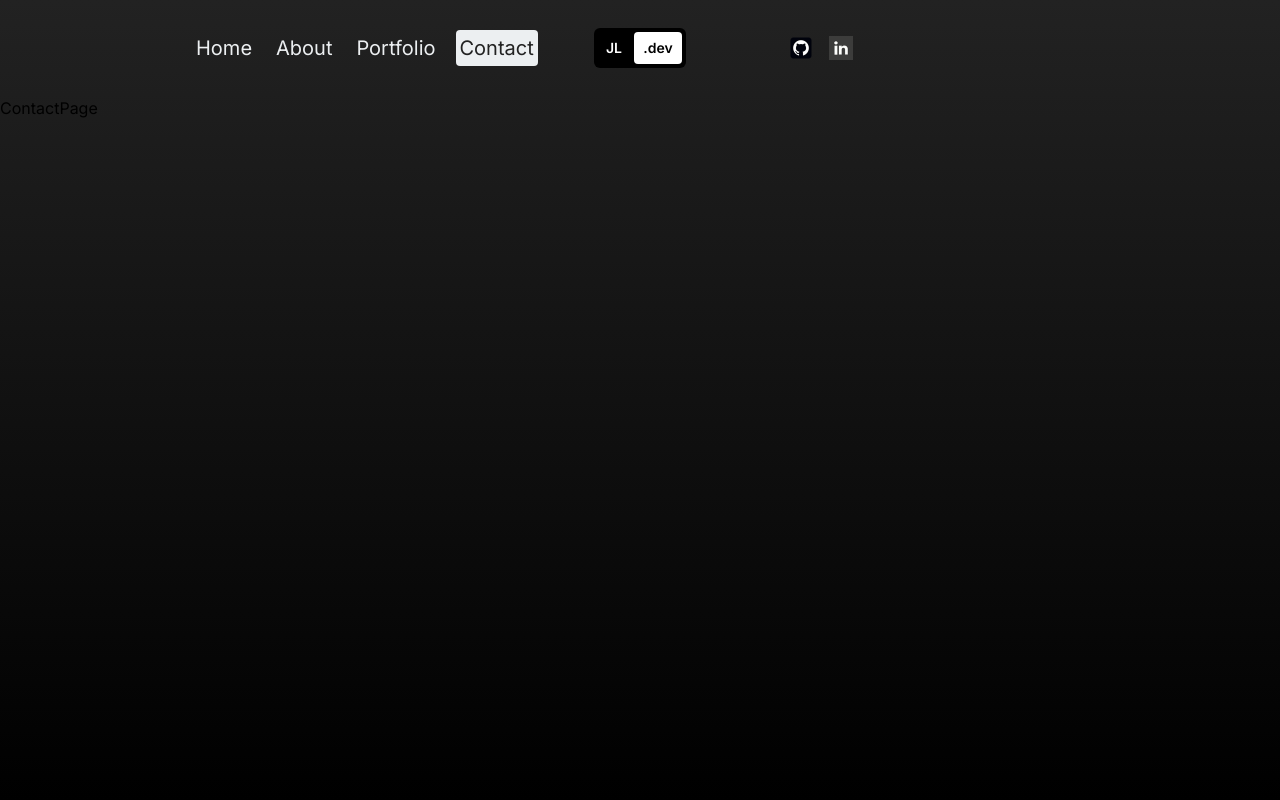
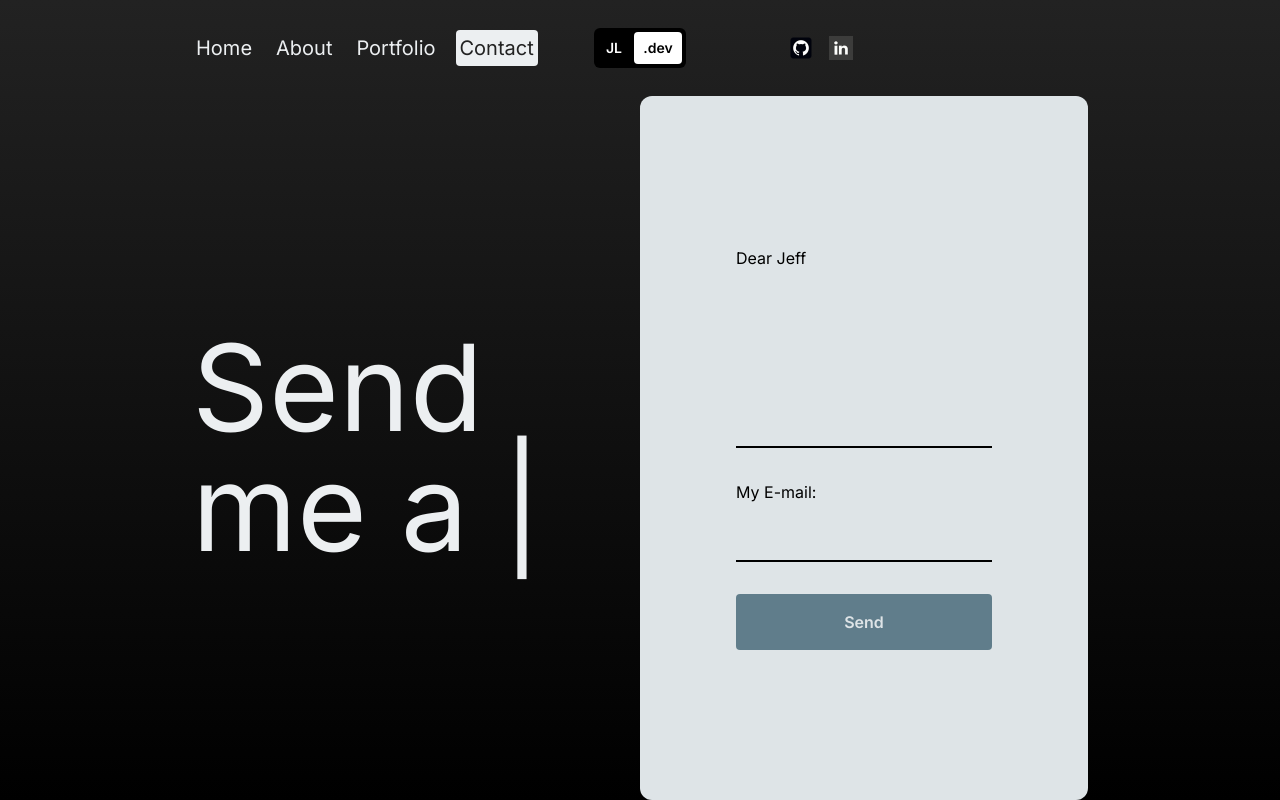
Before and after one commit to Audiph/jl, a Next.js app: page /contact in a window 1280 px wide. Built offline with nearby package versions, Linux system fonts and the light colour scheme.

Commit message:
complete contact section

```diff
--- a/src/app/contact/page.jsx
+++ b/src/app/contact/page.jsx
@@ -1,7 +1,39 @@
 'use client';
+import emailjs from '@emailjs/browser';
 import { motion } from 'framer-motion';
+import { useRef, useState } from 'react';
+import { TypeAnimation } from 'react-type-animation';
 
 const ContactPage = () => {
+  const [success, setSuccess] = useState(false);
+  const [error, setError] = useState(false);
+  const form = useRef();
+
+  const sendEmail = (e) => {
+    e.preventDefault();
+    setSuccess(false);
+    setError(false);
+
+    emailjs
+      .sendForm(
+        process.env.NEXT_PUBLIC_SERVICE_ID,
+        process.env.NEXT_PUBLIC_TEMPLATE_ID,
+        form.current,
+        {
+          publicKey: process.env.NEXT_PUBLIC_PUBLIC_KEY,
+        }
+      )
+      .then(
+        () => {
+          setSuccess(true);
+          form.current.reset();
+        },
+        () => {
+          setError(true);
+        }
+      );
+  };
+
   return (
     <motion.div
       className="h-full"
@@ -9,7 +41,57 @@ const ContactPage = () => {
       animate={{ y: '0%' }}
       transition={{ duration: 1 }}
     >
-      ContactPage
+      <div className="h-full flex flex-col lg:flex-row px-4 sm:px-8 md:px-12 lg:px-20 xl:px-48">
+        {/* TEXT CONTAINER */}
+        <div className="h-1/2 lg:h-full lg:w-1/2 flex items-center justify-center text-6xl">
+          <div className="text-[#ECEFF1]">
+            <TypeAnimation
+              sequence={[
+                // Same substring at the start will only be typed once, initially
+                'Send me a message',
+                1000,
+                'Say Hello',
+                1000,
+              ]}
+              speed={40}
+              style={{ fontSize: '2em' }}
+              repeat={Infinity}
+            />
+          </div>
+        </div>
+        {/* FORM CONTAINER */}
+        <form
+          onSubmit={sendEmail}
+          ref={form}
+          className="h-1/2 lg:h-full lg:w-1/2 bg-[#DEE4E7] rounded-xl flex flex-col gap-8 justify-center p-24"
+        >
+          <span>Dear Jeff</span>
+          <textarea
+            rows={6}
+            className="bg-transparent border-b-2 border-b-black outline-none resize-none"
+            name="user_message"
+          />
+          <span>My E-mail:</span>
+          <input
+            type="email"
+            className="bg-transparent border-b-2 border-b-black outline-none"
+            name="user_email"
+          />
+          <button className="bg-[#607D8B] rounded font-semibold text-[#DEE4E7] p-4">
+            Send
+          </button>
+          {success && (
+            <span className="font-semibold text-[#009B94]">
+              Your message has been sent successfully!
+            </span>
+          )}
+          {error && (
+            <span className="font-semibold text-[#BF0000]">
+              Something went wrong!
+            </span>
+          )}
+        </form>
+      </div>
     </motion.div>
   );
 };
```
Also changed, not shown: 1 other file (tests, documents, lock files or other folders).
